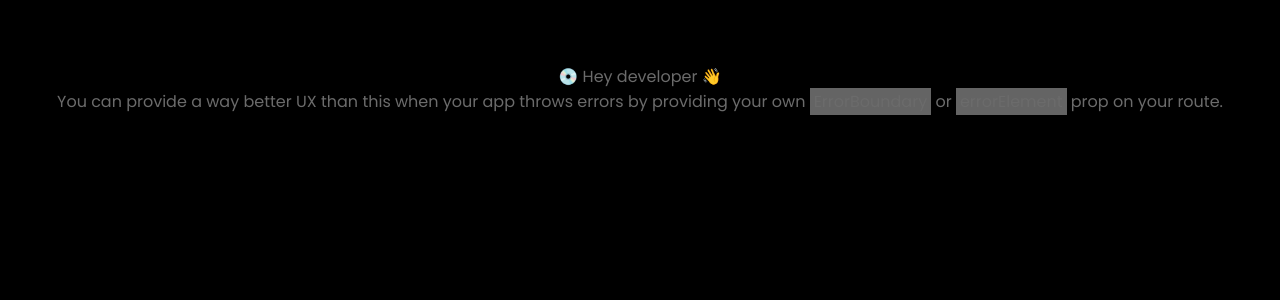
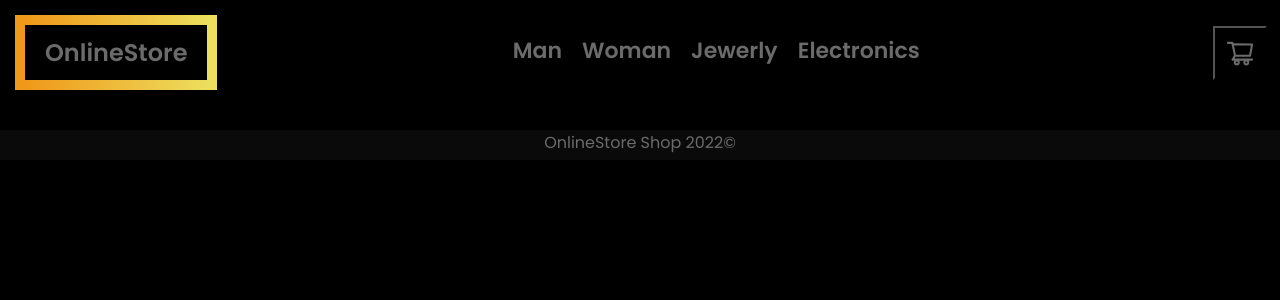
Before and after one commit to MartinVijarra/online-store, a React (Create React App) app: page /jewerly in a window 1280 px wide. Before the commit this address had no page. Shown: the top 300 px of the page. Built offline with nearby package versions, Linux system fonts and the light colour scheme.

Commit message:
Actualizacion

```diff
--- a/src/App.js
+++ b/src/App.js
@@ -1,13 +1,11 @@
 import './App.css'
 import { ItemListContainer } from './Components/ItemListContainer/ItemListContainer';
-// import { ItemDetailContainer } from './Components/ItemDetailContainer/ItemDetailContainer';
 import { Layout } from './Components/Layout';
 
 export function App() {
     return (
         <Layout>
             <ItemListContainer />
-            {/* <ItemDetailContainer /> */}
         </Layout>
     )
 }
--- a/src/Components/ItemDetailContainer/ItemDetail.js
+++ b/src/Components/ItemDetailContainer/ItemDetail.js
@@ -1,14 +1,17 @@
 import { useEffect, useState } from 'react';
-import { ItemCount } from './ItemCount';
+import { ItemCount} from './ItemCount'
+import { useParams } from 'react-router-dom';
 import { productDetail } from '../Products';
 import '../../Styles/ItemDetail.css'
 
 export function ItemDetail() {
 
+    const params = useParams()
+
     const [detail, setDetail] = useState(null)
 
     useEffect(() => {
-        productDetail( setDetail)
+        productDetail(params.id, setDetail)
     }, [])
 
     return(
--- a/src/Components/ItemListContainer/Item.js
+++ b/src/Components/ItemListContainer/Item.js
@@ -1,6 +1,7 @@
 import { useState, useEffect } from "react"
 import '../../Styles/Item.css'
 import { allProducts } from "../Products"
+import { Link } from "react-router-dom"
 
 export function Item() {
 
@@ -14,6 +15,7 @@ export function Item() {
         {card == null ? <span className="loader"></span> :
         card.map((productCard) => {
         return(
+
             <div className="card" key={productCard.id}>
                 <div className="card2">
                     <div className="card-container">
@@ -21,10 +23,11 @@ export function Item() {
                         <h4 className="product-title">{productCard.title}</h4>
                         <p className="product-info">{productCard.description}</p>
                         <h5 className="product-price">Price: ${productCard.price}</h5>
-                        <button className="btn-buy">GET NOW</button>
+                        <Link to={`/itemdetail/${productCard.id}`}><button className="btn-buy">GET NOW</button></Link>
                     </div>
                 </div>
             </div>
+
         )})}
     </>
     )
--- a/src/Components/ItemListContainer/ItemList.js
+++ b/src/Components/ItemListContainer/ItemList.js
@@ -1,12 +1,10 @@
 import { Item } from "./Item";
-import { JewerlyProducts } from "../../views/Jewerly";
 import '../../Styles/ItemList.css'
 
 export function ItemList() {
     return(
     <div className="itemlist">
         <Item />
-        <JewerlyProducts />
     </div>
     )
 }
--- a/src/Components/NavBar.js
+++ b/src/Components/NavBar.js
@@ -3,19 +3,20 @@ import { Link } from "react-router-dom"
 import '../Styles/NavBar.css';
 
 export function NavBar() {
+  console.log(Link);
     return (
       <header className="nav-container">
         <nav>
           <div className="border-box">
-            <h1 className="logo"> OnlineStore </h1>
+            <Link className="link" to="/"><h1 className="logo"> OnlineStore </h1></Link>
           </div>
 
           <div className="nav-list">
               <ul>
-                <Link to="/" className="btn-nav">Man</Link>
-                <Link to="/" className="btn-nav">Woman</Link>
-                <Link to="/" className="btn-nav">Jewerly</Link>
-                <Link to="/" className="btn-nav">Electronics</Link>
+                <Link to="/men'sclothing" className="btn-nav">Man</Link>
+                <Link to="/women'sclothing" className="btn-nav">Woman</Link>
+                <Link to="/electronics" className="btn-nav">Jewerly</Link>
+                <Link to="/jewerly" className="btn-nav">Electronics</Link>
               </ul>
           </div>
 
--- a/src/Components/Products.js
+++ b/src/Components/Products.js
@@ -4,24 +4,24 @@ export async function allProducts (state) {
     const getProducts = await axios.get('https://fakestoreapi.com/products')
     state(getProducts.data)
 }
-export async function MensClothing (state) {
-    const manCloth = await axios.get("https://fakestoreapi.com/products/categories/man")
-    state(manCloth.data)
-}
-export async function WomensClothing (state) {
-    const womanCloth = await axios.get("https://fakestoreapi.com/products/women'sclothing")
-    state(womanCloth.data)
-}
-export async function Jewerly (state) {
-    const jewerlyData = await axios.get('https://fakestoreapi.com/products/category/jewelery')
-    state(jewerlyData.data)
-}
-export async function Electronics (state) {
-    const electronicsData = await axios.get('https://fakestoreapi.com/products/category/electronics')
-    state(electronicsData.data)
-}
+// export async function MensClothing (state) {
+//     const manCloth = await axios.get("https://fakestoreapi.com/products/categories/man")
+//     state(manCloth.data)
+// }
+// export async function WomensClothing (state) {
+//     const womanCloth = await axios.get("https://fakestoreapi.com/products/women'sclothing")
+//     state(womanCloth.data)
+// }
+// export async function Jewerly (state) {
+//     const jewerlyData = await axios.get('https://fakestoreapi.com/products/category/jewelery')
+//     state(jewerlyData.data)
+// }
+// export async function Electronics (state) {
+//     const electronicsData = await axios.get('https://fakestoreapi.com/products/category/electronics')
+//     state(electronicsData.data)
+// }
 
-export async function productDetail(state) {
-    const singleProduct = await axios.get(`https://fakestoreapi.com/products/5`)
+export async function productDetail(id, state) {
+    const singleProduct = await axios.get(`https://fakestoreapi.com/products/${id}`)
     state(singleProduct.data)
 }
--- a/src/Styles/NavBar.css
+++ b/src/Styles/NavBar.css
@@ -2,7 +2,8 @@ header{
   width: 100%;
 }
 
-.logo{
+.link, .logo{
+  text-decoration: none;
   display: inline;
   color: #6b6b6b;
   padding: 10px;
@@ -42,6 +43,7 @@ ul{
   cursor: pointer;
   list-style: none;
   margin: 0 10px;
+  text-decoration: none;
 }
 
 .btn-nav::before {
--- /dev/null
+++ b/src/views/Electronics.js
@@ -0,0 +1,9 @@
+import { Layout } from "../Components/Layout"
+
+export function Electronics() {
+  return (
+    <Layout>
+        <div>Electronics</div>
+    </Layout>
+  )
+}
--- a/src/views/Jewerly.js
+++ b/src/views/Jewerly.js
@@ -1,32 +1,10 @@
-import { useEffect, useState } from 'react';
-import { Jewerly } from '../Components/Products';
+import { Layout } from "../Components/Layout"
 
-export function JewerlyProducts() {
-
-    const [jewelery, setJewerly] = useState(null)
-
-    useEffect(() => {
-        Jewerly(setJewerly)
-    }, [])
+export function Jewerly() {
 
     return(
-        <>
-        {jewelery == null ? <span className="loader"></span> :
-            jewelery.map((productJewetly) => {
-                return(
-                    <div className="card" key={productJewetly.id}>
-                        <div className="card2">
-                            <div className="card-container">
-                                <img src={productJewetly.image} className="img-product" alt="imagen"/>
-                                <h4 className="product-title">{productJewetly.title}</h4>
-                                <p className="product-info">{productJewetly.description}</p>
-                                <h5 className="product-price">Price: ${productJewetly.price}</h5>
-                                <button className="btn-buy">GET NOW</button>
-                            </div>
-                        </div>
-                    </div>
-                )
-        }
-        )}
-        </>
-)}
+      <Layout>
+        <div>Jewerly</div>
+      </Layout>
+    )
+}
--- /dev/null
+++ b/src/views/MensClothing.js
@@ -0,0 +1,9 @@
+import { Layout } from "../Components/Layout"
+
+export function MensClothing() {
+  return (
+    <Layout>
+        <div>MensClothing</div>
+    </Layout>
+  )
+}
--- /dev/null
+++ b/src/views/WomensClothing.js
@@ -0,0 +1,9 @@
+import { Layout } from "../Components/Layout"
+
+export function WomensClothing() {
+  return (
+    <Layout>
+        <div>WomensClothing</div>
+    </Layout>
+  )
+}
```
Also changed, not shown: src/router/index.js (+16 -6 lines).
